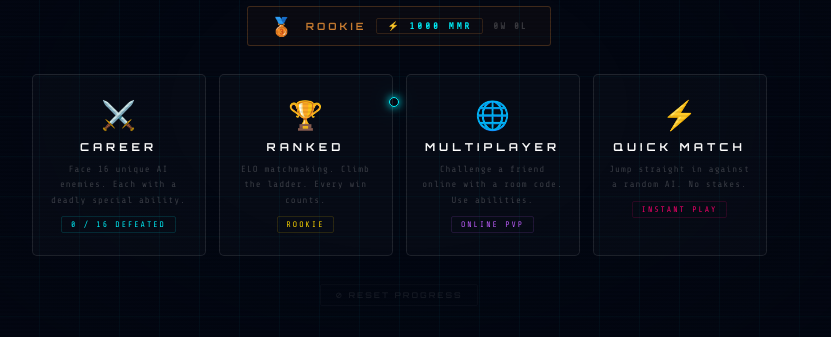
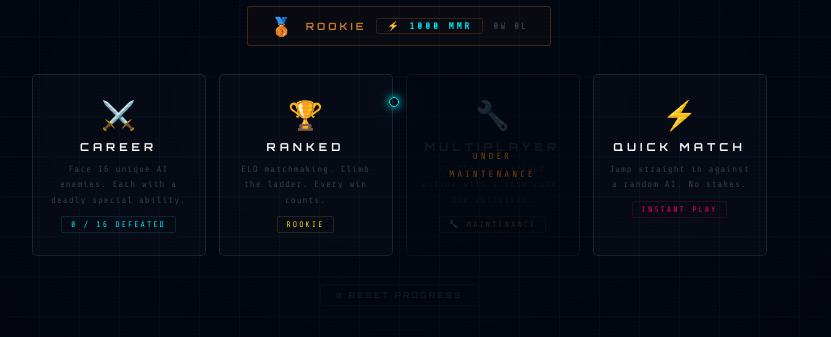
Before and after one commit to priyalvaidya/ping-pong, a website: page index.html in a window 1280 px wide. Shown: the part 293-630 px from the top of the page, without its empty margins (241-1072 px from the left). Drawn offline with nearby package versions, Linux system fonts and the light colour scheme.

Commit message:
Update index.html

```diff
--- a/index.html
+++ b/index.html
@@ -178,7 +178,7 @@ body.mobile-perf .ov{backdrop-filter:none}
   <div class="mode-row">
     <div class="mcard mc" onclick="showCareer()"><div class="mcard-ico">⚔️</div><div class="mcard-name">CAREER</div><div class="mcard-desc">Face 16 unique AI enemies. Each with a deadly special ability.</div><div class="mcard-tag" id="career-tag">0 / 16 DEFEATED</div></div>
     <div class="mcard mr" onclick="showRanked()"><div class="mcard-ico">🏆</div><div class="mcard-name">RANKED</div><div class="mcard-desc">ELO matchmaking. Climb the ladder. Every win counts.</div><div class="mcard-tag" id="ranked-tag">ROOKIE</div></div>
-    <div class="mcard mm" onclick="showMulti()"><div class="mcard-ico">🌐</div><div class="mcard-name">MULTIPLAYER</div><div class="mcard-desc">Challenge a friend online with a room code. Use abilities.</div><div class="mcard-tag">ONLINE PVP</div></div>
+    <div class="mcard mm" style="opacity:.45;cursor:not-allowed;position:relative;overflow:hidden" title="Under Maintenance"><div class="mcard-ico">🔧</div><div class="mcard-name" style="color:#ffffff55">MULTIPLAYER</div><div class="mcard-desc">Challenge a friend online with a room code. Use abilities.</div><div class="mcard-tag" style="color:#ff8800;border-color:#ff880044">🔧 MAINTENANCE</div><div style="position:absolute;inset:0;display:flex;align-items:center;justify-content:center;background:rgba(3,7,18,.55);font-family:'Share Tech Mono',monospace;font-size:9px;letter-spacing:3px;color:#ff8800;text-align:center;line-height:2">UNDER<br>MAINTENANCE</div></div>
     <div class="mcard mq" onclick="startQuick()"><div class="mcard-ico">⚡</div><div class="mcard-name">QUICK MATCH</div><div class="mcard-desc">Jump straight in against a random AI. No stakes.</div><div class="mcard-tag">INSTANT PLAY</div></div>
   </div>
   <button class="btn bgh" style="font-size:8px;letter-spacing:2px;padding:5px 14px;opacity:.28" onclick="resetProgress()">⊘ RESET PROGRESS</button>
```
